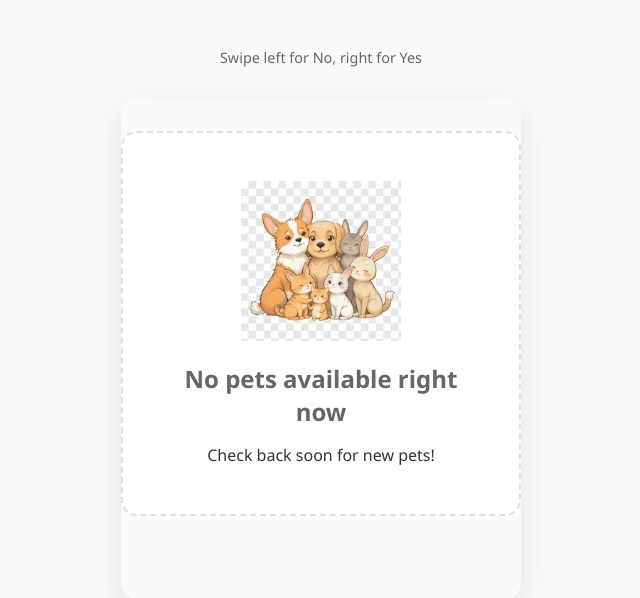
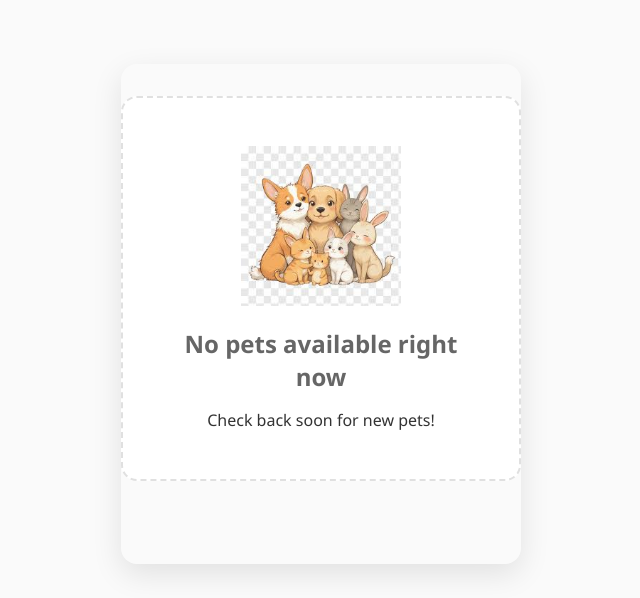
Before and after one commit to Lachi7/take-a-paw1, a Flask app: page / in a window 1280 px wide. Shown: the part 90-688 px from the top of the page, without its empty margins (319-959 px from the left). Run offline with Flask 3, Linux system fonts and the light colour scheme; data that the repository does not hold is empty.

Commit message:
fixed message

```diff
--- a/src/app/templates/index.html
+++ b/src/app/templates/index.html
@@ -1,10 +1,10 @@
 {% extends "base.html" %} {% block title %}Take A Paw{% endblock %}
 {% block content %}
 <div class="swipe-section">
-  <p class="swipe-progress" id="progress">Swipe left for No, right for Yes</p>
 
   <div class="swipe-interface" id="swipeContainer">
     {% if pets %} {% for pet in pets %}
+    <p class="swipe-progress" id="progress">Swipe left for No, right for Yes</p>
     <div
       class="swipe-card"
       data-pet-id="{{ pet.id }}"
```
